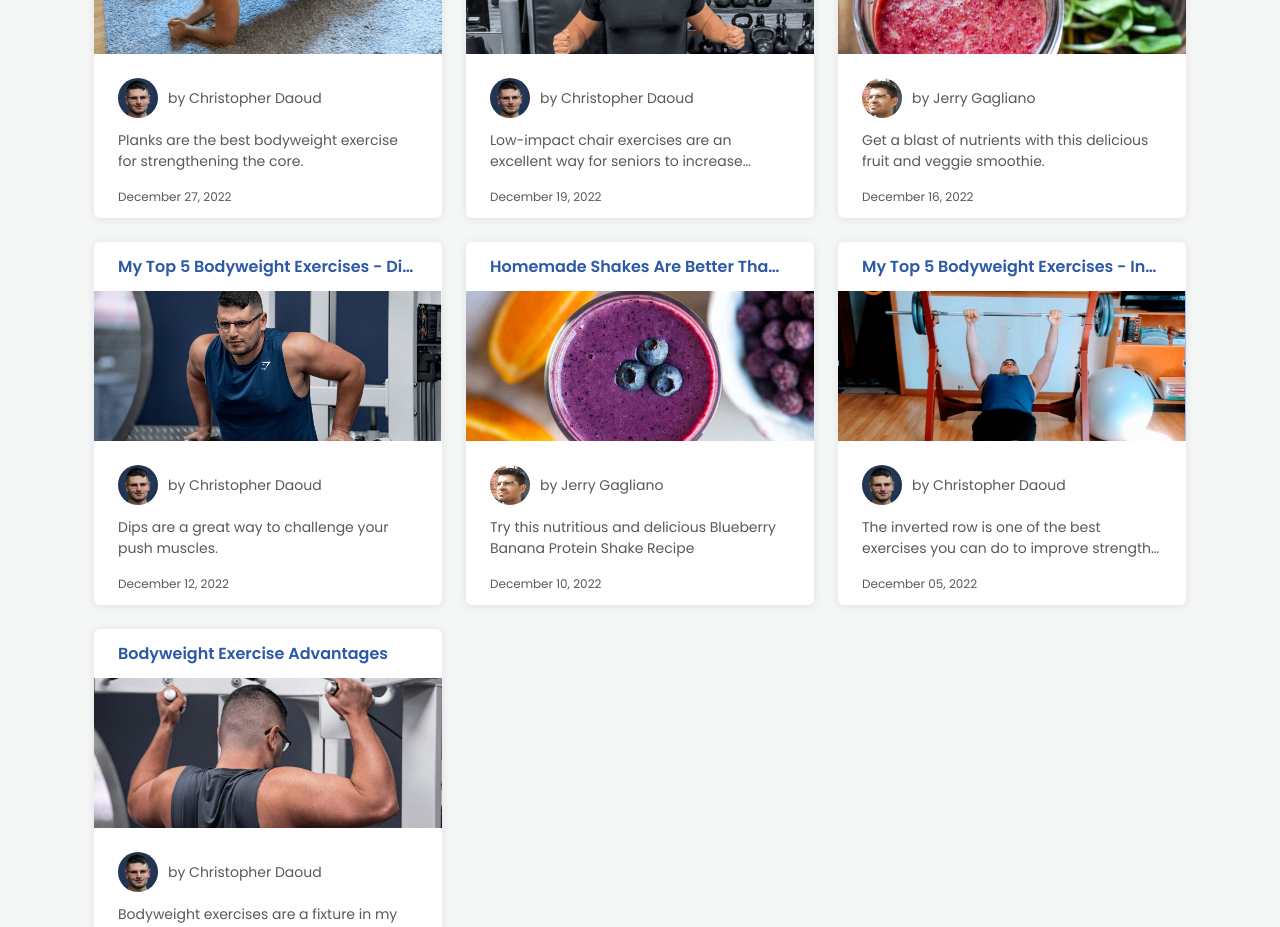
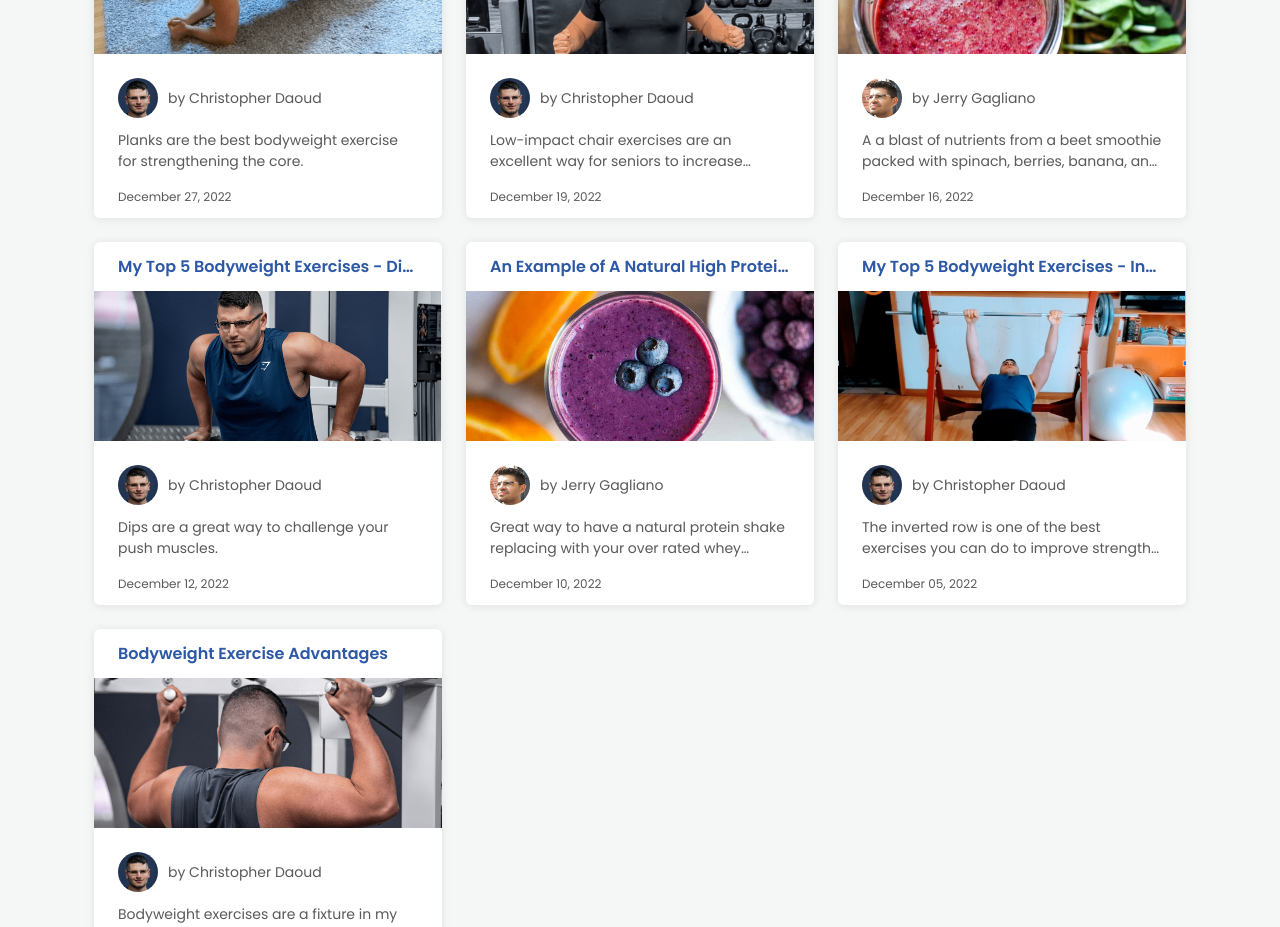
Before and after one commit to JGSolutions/fitvitfitness, a Next.js app: page /blog in a window 1280 px wide. Shown: the part 820-1747 px from the top of the page. Built offline with nearby package versions, Linux system fonts and the light colour scheme.

Commit message:
updating text and descriptions

```diff
--- a/components/page-hero-cover/PageHeroCover.module.css
+++ b/components/page-hero-cover/PageHeroCover.module.css
@@ -12,7 +12,6 @@
 }
 
 .titleSection {
-	position: absolute;
 	width: 100%;
 	height: 100%;
 	z-index: 1;
@@ -25,6 +24,10 @@ a.backLink {
 	text-decoration: none;
 	color: white;
 	font-size: var(--fs-m);
+	margin-bottom: var(--padding-xs);
+	padding: 0 var(--padding-xs);
+	background-color: rgba(0,0,0, 0.4);
+	max-width: fit-content;
 }
 
 .h1 {
--- a/pages/index.tsx
+++ b/pages/index.tsx
@@ -56,7 +56,7 @@ export default function Home({ getRecentPosts, AUDIENCE_ID, API_KEY, DATACENTER
 								</p>
 								<div className={styles.buttonHeaderWrapper}>
 									<Link href="/workouts" className={button.fvButton}>
-										Start A Workout
+										Home & Gym Workouts
 									</Link>
 
 									<Link href="/personal-training" className={button.fvButtonStroke}>
--- a/posts/homemade-shakes-better-than-protein-powders.md
+++ b/posts/homemade-shakes-better-than-protein-powders.md
@@ -1,9 +1,9 @@
 ---
-title: 'Homemade Shakes Are Better Than Protein Powders'
-description: 'Try this nutritious and delicious Blueberry Banana Protein Shake Recipe '
+title: 'An Example of A Natural High Protein Shake'
+description: 'Great way to have a natural protein shake replacing with your over rated whey protein after your workout. Will provide more nutirents for your body.'
 coverImage: '/blog/blueberry-shake.jpg'
 date: '2022-12-10T12:30:07.322Z'
-updateDate: '2022-12-10T12:30:07.322Z'
+updateDate: '2023-02-18T12:30:07.322Z'
 author: Jerry Gagliano
 avatar: '/avatar/jerry-avatar.png'
 path: '/posts/homemade-shakes-better-than-protein-powders/'
--- a/posts/spinach-beet-smoothie.md
+++ b/posts/spinach-beet-smoothie.md
@@ -1,9 +1,9 @@
 ---
 title: 'Antioxidant Rich Beet and Spinach Smoothie'
-description: 'Get a blast of nutrients with this delicious fruit and veggie smoothie.'
+description: 'A a blast of nutrients from a beet smoothie packed with spinach, berries, banana, and many more fruits! This smoothie will get you going before or after a workout'
 coverImage: '/blog/blog-beet-smoothie.png'
 date: '2022-12-16T12:30:07.322Z'
-updateDate: '2022-12-16T12:30:07.322Z'
+updateDate: '2023-02-16T12:30:07.322Z'
 author: Jerry Gagliano
 avatar: '/avatar/jerry-avatar.png'
 path: '/posts/spinach-beet-smoothie/'
```
Also changed, not shown: 1 other file (tests, documents, lock files or other folders).
